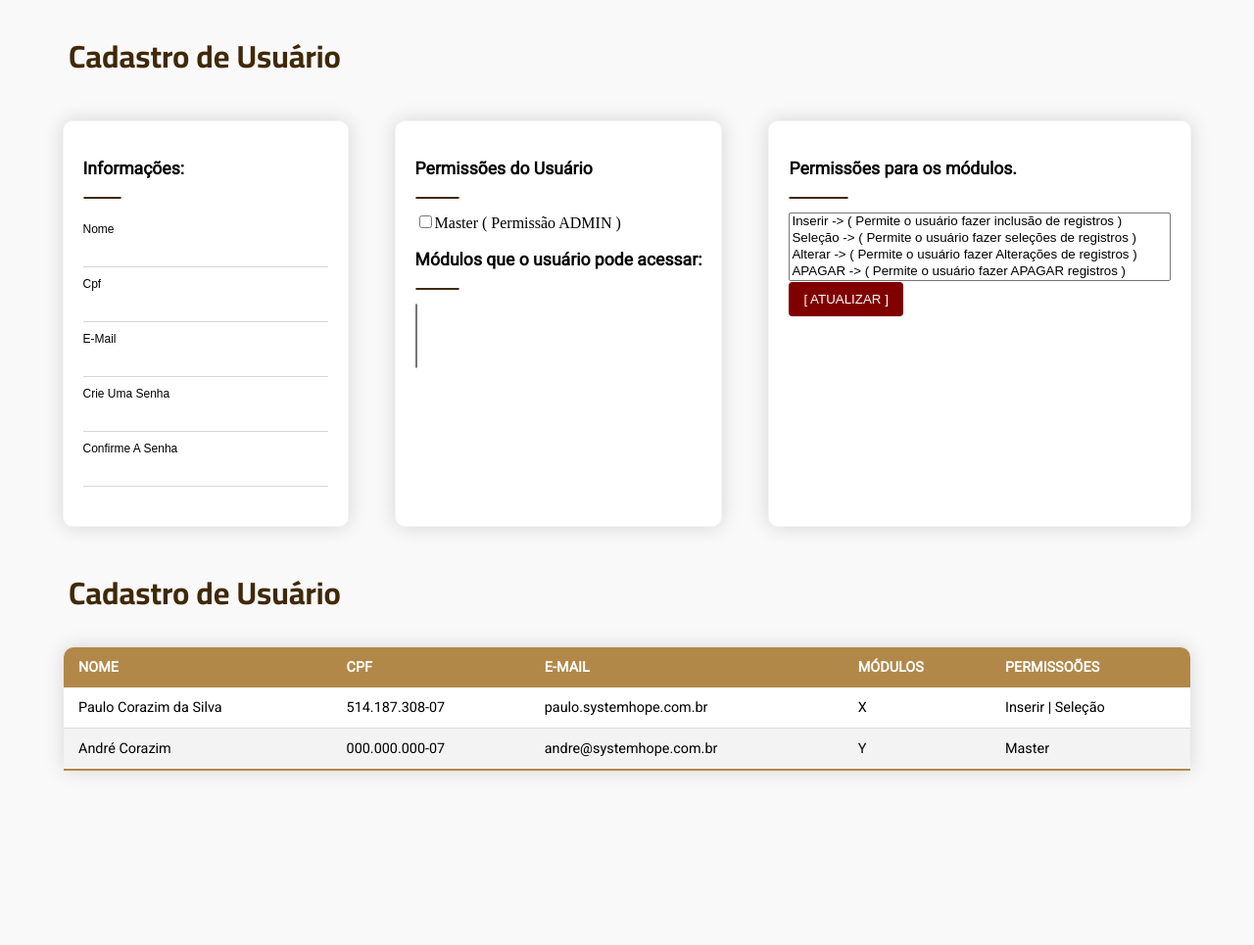
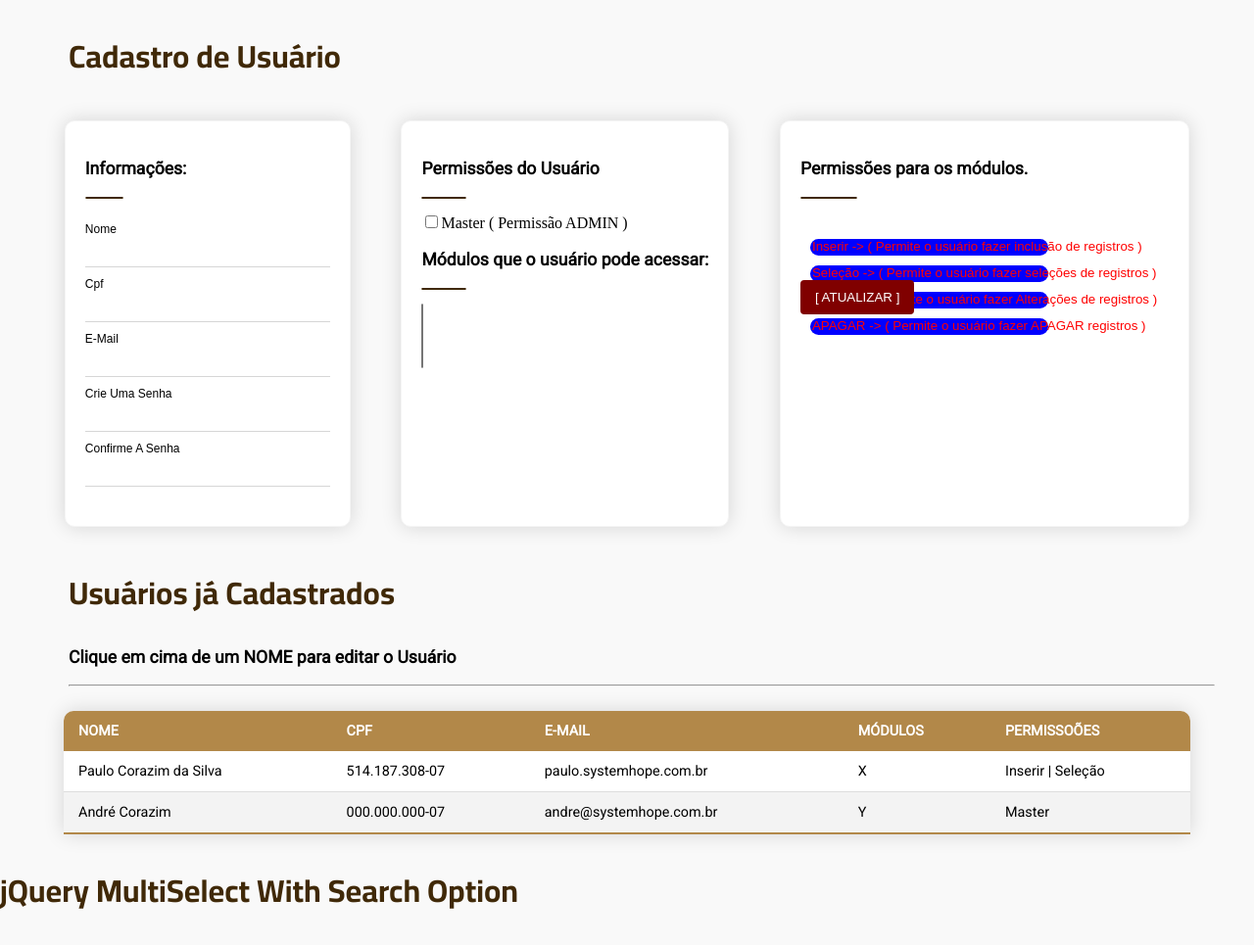
Before and after one commit to paulocorazim/project-castanheiro, a PHP site: page /pages/users.html in a window 1280 px wide. Shown: the whole page at 98% size. Before the commit the page ends 791 px from the top, so only its background shows below. Run offline with PHP 8.4, Linux system fonts and the light colour scheme; some libraries are stand-ins or nearby versions.

Commit message:
tela editar

```diff
--- a/css/style.css
+++ b/css/style.css
@@ -283,6 +283,22 @@ button[type=submit]{
     margin-bottom: 10px;
 }
 
+.selectmultiple {
+    width: 70%;
+    overflow: inherit;
+    border: none;
+    -webkit-appearance: button;
+    overflow: initial;
+}
+
+.optselectmultiple {
+    color: red;
+    background-color: blue;
+    border-radius: 20px;
+    margin: 10px;
+    text-align: center;
+}
+
 /*---------------------TABELA ----------------------------------------*/
 
 .tableuser {
--- a/pages/users.html
+++ b/pages/users.html
@@ -65,21 +65,25 @@
             <div class="flex_sub">
                 <h3 class="spaninput">Permissões para os módulos.</h3>
                 <hr>
-                <div class="input-group">
-                <select id="user_permission[]" multiple name="user_permission[]" style="width:390px">
-                    <option value="I"><span>Inserir -> ( Permite o usuário fazer inclusão de registros )</span></option>
-                    <option value="S"><span>Seleção -> ( Permite o usuário fazer seleções de registros )</span></option>
-                    <option value="U"><span>Alterar -> ( Permite o usuário fazer Alterações de registros )</span>
-                    </option>
-                    <option value="D"><span>APAGAR -> ( Permite o usuário fazer APAGAR registros )</span></option>
+                <div>
+                <select id="user_permission[]" multiple="" name="user_permission[]" class="selectmultiple">
+                    <option></option>
+                    <option value="I" class="optselectmultiple"><span>Inserir -> ( Permite o usuário fazer inclusão de registros )</span></option>
+                    <option value="S" class="optselectmultiple"><span>Seleção -> ( Permite o usuário fazer seleções de registros )</span></option>
+                    <option value="U" class="optselectmultiple"><span>Alterar -> ( Permite o usuário fazer Alterações de registros )</span></option>
+                    <option value="D" class="optselectmultiple"><span>APAGAR -> ( Permite o usuário fazer APAGAR registros )</span></option>
                 </select>
             </div>
                 <button type="submit" name="btn_update" id="btn_upadte">[ ATUALIZAR ]</button>
                 </form>
             </div>
         </div>
+
         <div class="margin_esq_padrao">
-            <h2> Cadastro de Usuário</h2>
+            <h2> Usuários já Cadastrados</h2>
+            <h3 class="spaninput">Clique em cima de um NOME para editar o Usuário</h3>
+            <hr class="x">
+
         </div>
 
         <div class="tableuser">
@@ -112,4 +116,20 @@
             </table>
         </div>
     </div>
+    <h2>jQuery MultiSelect With Search Option</h2>
+    <select name="langOpt2[]" multiple id="langOpt2" class="jqmsLoaded" style="display: none;">
+    <option value="C++">C++</option>
+    <option value="C#">C#</option>
+    <option value="Java">Java</option>
+    <option value="Objective-C">Objective-C</option>
+    <option value="JavaScript">JavaScript</option>
+    <option value="Perl">Perl</option>
+    <option value="PHP">PHP</option>
+    <option value="Ruby on Rails">Ruby on Rails</option>
+    <option value="Android">Android</option>
+    <option value="iOS">iOS</option>
+    <option value="HTML">HTML</option>
+    <option value="XML">XML</option>
+    </select>
+
 </body>
```
Also changed, not shown: class/class.ScreenUsers.php (+13 -7 lines).
